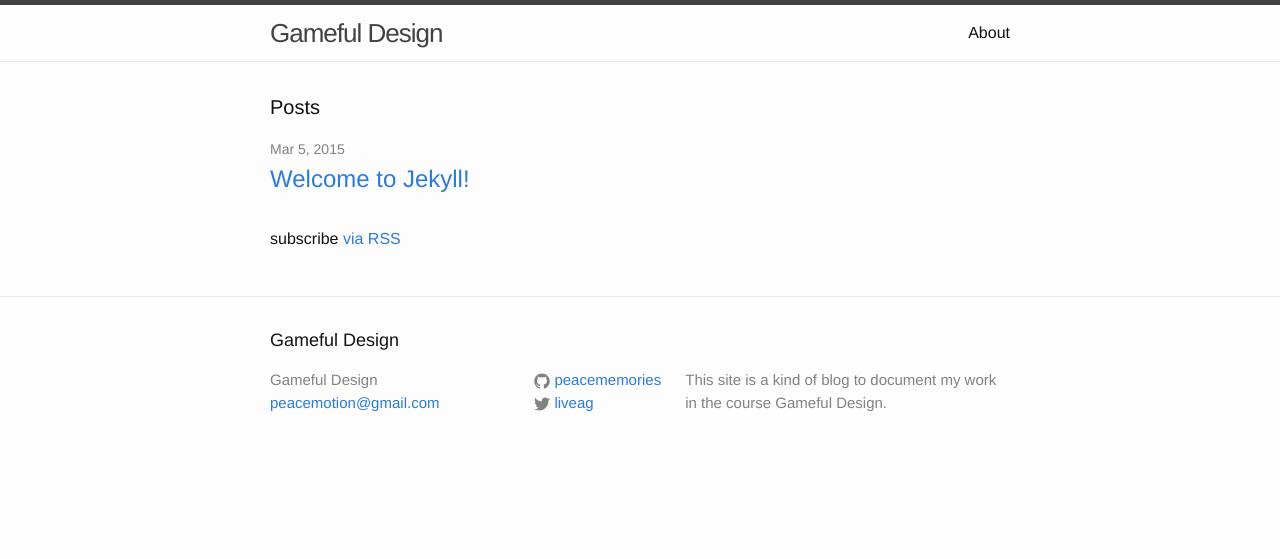
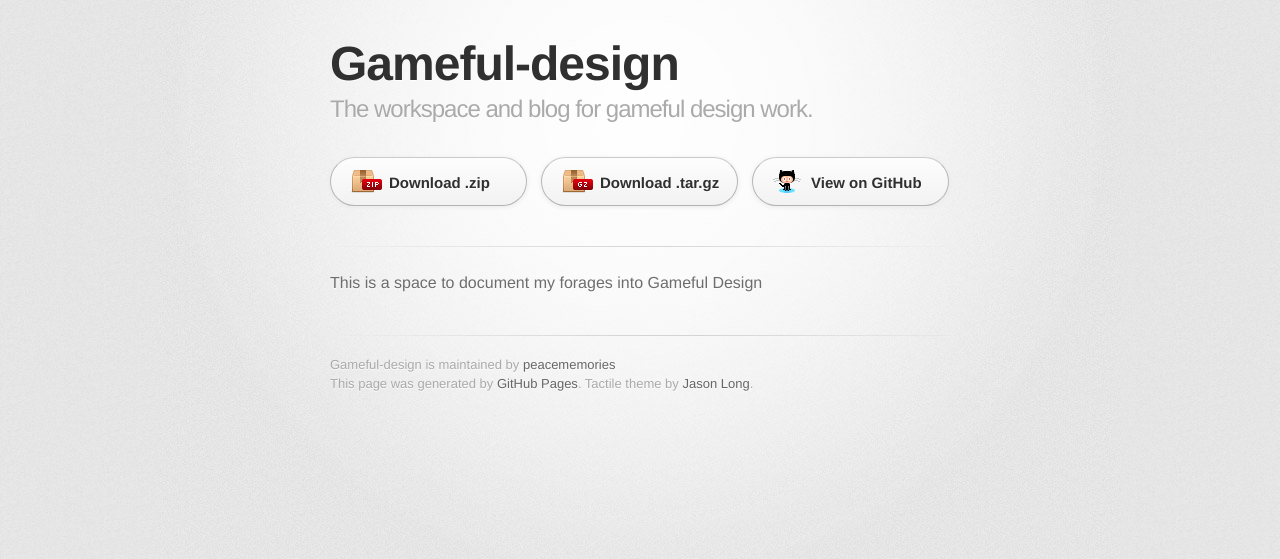
Before and after one commit to peacememories/gameful-design, a Jekyll site: the page index.html, which Jekyll copies as it is, in a window 1280 px wide. Shown: the top 559 px of the page. Built offline with Jekyll 4.4.1, drawn with Linux system fonts in a browser that asks for light colours; some web fonts are replaced.

Commit message:
Create gh-pages branch via GitHub

```diff
--- a/index.html
+++ b/index.html
@@ -1,23 +1,46 @@
----
-layout: default
----
+<!DOCTYPE html>
+<html>
+  <head>
+    <meta charset='utf-8'>
+    <meta http-equiv="X-UA-Compatible" content="chrome=1">
+    <link href='https://fonts.googleapis.com/css?family=Chivo:900' rel='stylesheet' type='text/css'>
+    <link rel="stylesheet" type="text/css" href="stylesheets/stylesheet.css" media="screen">
+    <link rel="stylesheet" type="text/css" href="stylesheets/pygment_trac.css" media="screen">
+    <link rel="stylesheet" type="text/css" href="stylesheets/print.css" media="print">
+    <!--[if lt IE 9]>
+    <script src="//html5shiv.googlecode.com/svn/trunk/html5.js"></script>
+    <![endif]-->
+    <title>Gameful-design by peacememories</title>
+  </head>
 
-<div class="home">
+  <body>
+    <div id="container">
+      <div class="inner">
 
-  <h1 class="page-heading">Posts</h1>
+        <header>
+          <h1>Gameful-design</h1>
+          <h2>The workspace and blog for gameful design work.</h2>
+        </header>
 
-  <ul class="post-list">
-    {% for post in site.posts %}
-      <li>
-        <span class="post-meta">{{ post.date | date: "%b %-d, %Y" }}</span>
+        <section id="downloads" class="clearfix">
+          <a href="https://github.com/peacememories/gameful-design/zipball/master" id="download-zip" class="button"><span>Download .zip</span></a>
+          <a href="https://github.com/peacememories/gameful-design/tarball/master" id="download-tar-gz" class="button"><span>Download .tar.gz</span></a>
+          <a href="https://github.com/peacememories/gameful-design" id="view-on-github" class="button"><span>View on GitHub</span></a>
+        </section>
 
-        <h2>
-          <a class="post-link" href="{{ post.url | prepend: site.baseurl }}">{{ post.title }}</a>
-        </h2>
-      </li>
-    {% endfor %}
-  </ul>
+        <hr>
 
-  <p class="rss-subscribe">subscribe <a href="{{ "/feed.xml" | prepend: site.baseurl }}">via RSS</a></p>
+        <section id="main_content">
+          <p>This is a space to document my forages into Gameful Design</p>
+        </section>
 
-</div>
+        <footer>
+          Gameful-design is maintained by <a href="https://github.com/peacememories">peacememories</a><br>
+          This page was generated by <a href="http://pages.github.com">GitHub Pages</a>. Tactile theme by <a href="https://twitter.com/jasonlong">Jason Long</a>.
+        </footer>
+
+
+      </div>
+    </div>
+  </body>
+</html>
--- /dev/null
+++ b/javascripts/main.js
@@ -0,0 +1 @@
+console.log('This would be the main JS file.');
--- /dev/null
+++ b/params.json
@@ -0,0 +1 @@
+{"name":"Gameful-design","tagline":"The workspace and blog for gameful design work.","body":"This is a space to document my forages into Gameful Design","google":"","note":"Don't delete this file! It's used internally to help with page regeneration."}
--- /dev/null
+++ b/stylesheets/print.css
@@ -0,0 +1,228 @@
+html, body, div, span, applet, object, iframe,
+h1, h2, h3, h4, h5, h6, p, blockquote, pre,
+a, abbr, acronym, address, big, cite, code,
+del, dfn, em, img, ins, kbd, q, s, samp,
+small, strike, strong, sub, sup, tt, var,
+b, u, i, center,
+dl, dt, dd, ol, ul, li,
+fieldset, form, label, legend,
+table, caption, tbody, tfoot, thead, tr, th, td,
+article, aside, canvas, details, embed,
+figure, figcaption, footer, header, hgroup,
+menu, nav, output, ruby, section, summary,
+time, mark, audio, video {
+  padding: 0;
+  margin: 0;
+  font: inherit;
+  font-size: 100%;
+  vertical-align: baseline;
+  border: 0;
+}
+/* HTML5 display-role reset for older browsers */
+article, aside, details, figcaption, figure,
+footer, header, hgroup, menu, nav, section {
+  display: block;
+}
+body {
+  line-height: 1;
+}
+ol, ul {
+  list-style: none;
+}
+blockquote, q {
+  quotes: none;
+}
+blockquote:before, blockquote:after,
+q:before, q:after {
+  content: '';
+  content: none;
+}
+table {
+  border-spacing: 0;
+  border-collapse: collapse;
+}
+body {
+  font-family: 'Helvetica Neue', Helvetica, Arial, serif;
+  font-size: 13px;
+  line-height: 1.5;
+  color: #000;
+}
+
+a {
+  font-weight: bold;
+  color: #d5000d;
+}
+
+header {
+  padding-top: 35px;
+  padding-bottom: 10px;
+}
+
+header h1 {
+  font-size: 48px;
+  font-weight: bold;
+  line-height: 1.2;
+  color: #303030;
+  letter-spacing: -1px;
+}
+
+header h2 {
+  font-size: 24px;
+  font-weight: normal;
+  line-height: 1.3;
+  color: #aaa;
+  letter-spacing: -1px;
+}
+#downloads {
+  display: none;
+}
+#main_content {
+  padding-top: 20px;
+}
+
+code, pre {
+  margin-bottom: 30px;
+  font-family: Monaco, "Bitstream Vera Sans Mono", "Lucida Console", Terminal;
+  font-size: 12px;
+  color: #222;
+}
+
+code {
+  padding: 0 3px;
+}
+
+pre {
+  padding: 20px;
+  overflow: auto;
+  border: solid 1px #ddd;
+}
+pre code {
+  padding: 0;
+}
+
+ul, ol, dl {
+  margin-bottom: 20px;
+}
+
+
+/* COMMON STYLES */
+
+table {
+  width: 100%;
+  border: 1px solid #ebebeb;
+}
+
+th {
+  font-weight: 500;
+}
+
+td {
+  font-weight: 300;
+  text-align: center;
+  border: 1px solid #ebebeb;
+}
+
+form {
+  padding: 20px;
+  background: #f2f2f2;
+
+}
+
+
+/* GENERAL ELEMENT TYPE STYLES */
+
+h1 {
+  font-size: 2.8em;
+}
+
+h2 {
+  margin-bottom: 8px;
+  font-size: 22px;
+  font-weight: bold;
+  color: #303030;
+}
+
+h3 {
+  margin-bottom: 8px;
+  font-size: 18px;
+  font-weight: bold;
+  color: #d5000d;
+}
+
+h4 {
+  font-size: 16px;
+  font-weight: bold;
+  color: #303030;
+}
+
+h5 {
+  font-size: 1em;
+  color: #303030;
+}
+
+h6 {
+  font-size: .8em;
+  color: #303030;
+}
+
+p {
+  margin-bottom: 20px;
+  font-weight: 300;
+}
+
+a {
+  text-decoration: none;
+}
+
+p a {
+  font-weight: 400;
+}
+
+blockquote {
+  padding: 0 0 0 30px;
+  margin-bottom: 20px;
+  font-size: 1.6em;
+  border-left: 10px solid #e9e9e9;
+}
+
+ul li {
+  list-style-position: inside;
+  list-style: disc;
+  padding-left: 20px;
+}
+
+ol li {
+  list-style-position: inside;
+  list-style: decimal;
+  padding-left: 3px;
+}
+
+dl dd {
+  font-style: italic;
+  font-weight: 100;
+}
+
+footer {
+  padding-top: 20px;
+  padding-bottom: 30px;
+  margin-top: 40px;
+  font-size: 13px;
+  color: #aaa;
+}
+
+footer a {
+  color: #666;
+}
+
+/* MISC */
+.clearfix:after {
+  display: block;
+  height: 0;
+  clear: both;
+  visibility: hidden;
+  content: '.';
+}
+
+.clearfix {display: inline-block;}
+* html .clearfix {height: 1%;}
+.clearfix {display: block;}
--- /dev/null
+++ b/stylesheets/pygment_trac.css
@@ -0,0 +1,69 @@
+.highlight  { background: #ffffff; }
+.highlight .c { color: #999988; font-style: italic } /* Comment */
+.highlight .err { color: #a61717; background-color: #e3d2d2 } /* Error */
+.highlight .k { font-weight: bold } /* Keyword */
+.highlight .o { font-weight: bold } /* Operator */
+.highlight .cm { color: #999988; font-style: italic } /* Comment.Multiline */
+.highlight .cp { color: #999999; font-weight: bold } /* Comment.Preproc */
+.highlight .c1 { color: #999988; font-style: italic } /* Comment.Single */
+.highlight .cs { color: #999999; font-weight: bold; font-style: italic } /* Comment.Special */
+.highlight .gd { color: #000000; background-color: #ffdddd } /* Generic.Deleted */
+.highlight .gd .x { color: #000000; background-color: #ffaaaa } /* Generic.Deleted.Specific */
+.highlight .ge { font-style: italic } /* Generic.Emph */
+.highlight .gr { color: #aa0000 } /* Generic.Error */
+.highlight .gh { color: #999999 } /* Generic.Heading */
+.highlight .gi { color: #000000; background-color: #ddffdd } /* Generic.Inserted */
+.highlight .gi .x { color: #000000; background-color: #aaffaa } /* Generic.Inserted.Specific */
+.highlight .go { color: #888888 } /* Generic.Output */
+.highlight .gp { color: #555555 } /* Generic.Prompt */
+.highlight .gs { font-weight: bold } /* Generic.Strong */
+.highlight .gu { color: #800080; font-weight: bold; } /* Generic.Subheading */
+.highlight .gt { color: #aa0000 } /* Generic.Traceback */
+.highlight .kc { font-weight: bold } /* Keyword.Constant */
+.highlight .kd { font-weight: bold } /* Keyword.Declaration */
+.highlight .kn { font-weight: bold } /* Keyword.Namespace */
+.highlight .kp { font-weight: bold } /* Keyword.Pseudo */
+.highlight .kr { font-weight: bold } /* Keyword.Reserved */
+.highlight .kt { color: #445588; font-weight: bold } /* Keyword.Type */
+.highlight .m { color: #009999 } /* Literal.Number */
+.highlight .s { color: #d14 } /* Literal.String */
+.highlight .na { color: #008080 } /* Name.Attribute */
+.highlight .nb { color: #0086B3 } /* Name.Builtin */
+.highlight .nc { color: #445588; font-weight: bold } /* Name.Class */
+.highlight .no { color: #008080 } /* Name.Constant */
+.highlight .ni { color: #800080 } /* Name.Entity */
+.highlight .ne { color: #990000; font-weight: bold } /* Name.Exception */
+.highlight .nf { color: #990000; font-weight: bold } /* Name.Function */
+.highlight .nn { color: #555555 } /* Name.Namespace */
+.highlight .nt { color: #000080 } /* Name.Tag */
+.highlight .nv { color: #008080 } /* Name.Variable */
+.highlight .ow { font-weight: bold } /* Operator.Word */
+.highlight .w { color: #bbbbbb } /* Text.Whitespace */
+.highlight .mf { color: #009999 } /* Literal.Number.Float */
+.highlight .mh { color: #009999 } /* Literal.Number.Hex */
+.highlight .mi { color: #009999 } /* Literal.Number.Integer */
+.highlight .mo { color: #009999 } /* Literal.Number.Oct */
+.highlight .sb { color: #d14 } /* Literal.String.Backtick */
+.highlight .sc { color: #d14 } /* Literal.String.Char */
+.highlight .sd { color: #d14 } /* Literal.String.Doc */
+.highlight .s2 { color: #d14 } /* Literal.String.Double */
+.highlight .se { color: #d14 } /* Literal.String.Escape */
+.highlight .sh { color: #d14 } /* Literal.String.Heredoc */
+.highlight .si { color: #d14 } /* Literal.String.Interpol */
+.highlight .sx { color: #d14 } /* Literal.String.Other */
+.highlight .sr { color: #009926 } /* Literal.String.Regex */
+.highlight .s1 { color: #d14 } /* Literal.String.Single */
+.highlight .ss { color: #990073 } /* Literal.String.Symbol */
+.highlight .bp { color: #999999 } /* Name.Builtin.Pseudo */
+.highlight .vc { color: #008080 } /* Name.Variable.Class */
+.highlight .vg { color: #008080 } /* Name.Variable.Global */
+.highlight .vi { color: #008080 } /* Name.Variable.Instance */
+.highlight .il { color: #009999 } /* Literal.Number.Integer.Long */
+
+.type-csharp .highlight .k { color: #0000FF }
+.type-csharp .highlight .kt { color: #0000FF }
+.type-csharp .highlight .nf { color: #000000; font-weight: normal }
+.type-csharp .highlight .nc { color: #2B91AF }
+.type-csharp .highlight .nn { color: #000000 }
+.type-csharp .highlight .s { color: #A31515 }
+.type-csharp .highlight .sc { color: #A31515 }
--- /dev/null
+++ b/stylesheets/stylesheet.css
@@ -0,0 +1,373 @@
+/* http://meyerweb.com/eric/tools/css/reset/
+   v2.0 | 20110126
+   License: none (public domain)
+*/
+html, body, div, span, applet, object, iframe,
+h1, h2, h3, h4, h5, h6, p, blockquote, pre,
+a, abbr, acronym, address, big, cite, code,
+del, dfn, em, img, ins, kbd, q, s, samp,
+small, strike, strong, sub, sup, tt, var,
+b, u, i, center,
+dl, dt, dd, ol, ul, li,
+fieldset, form, label, legend,
+table, caption, tbody, tfoot, thead, tr, th, td,
+article, aside, canvas, details, embed,
+figure, figcaption, footer, header, hgroup,
+menu, nav, output, ruby, section, summary,
+time, mark, audio, video {
+	padding: 0;
+	margin: 0;
+	font: inherit;
+	font-size: 100%;
+	vertical-align: baseline;
+	border: 0;
+}
+/* HTML5 display-role reset for older browsers */
+article, aside, details, figcaption, figure,
+footer, header, hgroup, menu, nav, section {
+	display: block;
+}
+body {
+	line-height: 1;
+}
+ol, ul {
+	list-style: none;
+}
+blockquote, q {
+	quotes: none;
+}
+blockquote:before, blockquote:after,
+q:before, q:after {
+	content: '';
+	content: none;
+}
+table {
+	border-spacing: 0;
+	border-collapse: collapse;
+}
+
+/* LAYOUT STYLES */
+body {
+  font-family: 'Helvetica Neue', Helvetica, Arial, serif;
+  font-size: 1em;
+  line-height: 1.5;
+  color: #6d6d6d;
+  text-shadow: 0 1px 0 rgba(255, 255, 255, 0.8);
+  background: #e7e7e7 url(../images/body-bg.png) 0 0 repeat;
+}
+
+a {
+  color: #d5000d;
+}
+a:hover {
+  color: #c5000c;
+}
+
+header {
+  padding-top: 35px;
+  padding-bottom: 25px;
+}
+
+header h1 {
+  font-family: 'Chivo', 'Helvetica Neue', Helvetica, Arial, serif;
+  font-size: 48px; font-weight: 900;
+  line-height: 1.2;
+  color: #303030;
+  letter-spacing: -1px;
+}
+
+header h2 {
+  font-size: 24px;
+  font-weight: normal;
+  line-height: 1.3;
+  color: #aaa;
+  letter-spacing: -1px;
+}
+
+#container {
+  min-height: 595px;
+  background: transparent url(../images/highlight-bg.jpg) 50% 0 no-repeat;
+}
+
+.inner {
+  width: 620px;
+  margin: 0 auto;
+}
+
+#container .inner img {
+  max-width: 100%;
+}
+
+#downloads {
+  margin-bottom: 40px;
+}
+
+a.button {
+  display: block;
+  float: left;
+  width: 179px;
+  padding: 12px 8px 12px 8px;
+  margin-right: 14px;
+  font-size: 15px;
+  font-weight: bold;
+  line-height: 25px;
+  color: #303030;
+  background: #fdfdfd; /* Old browsers */
+  background: -moz-linear-gradient(top,  #fdfdfd 0%, #f2f2f2 100%); /* FF3.6+ */
+  background: -webkit-gradient(linear, left top, left bottom, color-stop(0%,#fdfdfd), color-stop(100%,#f2f2f2)); /* Chrome,Safari4+ */
+  background: -webkit-linear-gradient(top,  #fdfdfd 0%,#f2f2f2 100%); /* Chrome10+,Safari5.1+ */
+  background: -o-linear-gradient(top,  #fdfdfd 0%,#f2f2f2 100%); /* Opera 11.10+ */
+  background: -ms-linear-gradient(top,  #fdfdfd 0%,#f2f2f2 100%); /* IE10+ */
+  background: linear-gradient(top,  #fdfdfd 0%,#f2f2f2 100%); /* W3C */
+  filter: progid:DXImageTransform.Microsoft.gradient( startColorstr='#fdfdfd', endColorstr='#f2f2f2',GradientType=0 ); /* IE6-9 */
+  border-top: solid 1px #cbcbcb;
+  border-right: solid 1px #b7b7b7;
+  border-bottom: solid 1px #b3b3b3;
+  border-left: solid 1px #b7b7b7;
+  border-radius: 30px;
+  -webkit-box-shadow: 10px 10px 5px #888;
+  -moz-box-shadow: 10px 10px 5px #888;
+  box-shadow: 0px 1px 5px #e8e8e8;
+  -moz-border-radius: 30px;
+  -webkit-border-radius: 30px;
+}
+a.button:hover {
+  background: #fafafa; /* Old browsers */
+  background: -moz-linear-gradient(top,  #fdfdfd 0%, #f6f6f6 100%); /* FF3.6+ */
+  background: -webkit-gradient(linear, left top, left bottom, color-stop(0%,#fdfdfd), color-stop(100%,#f6f6f6)); /* Chrome,Safari4+ */
+  background: -webkit-linear-gradient(top,  #fdfdfd 0%,#f6f6f6 100%); /* Chrome10+,Safari5.1+ */
+  background: -o-linear-gradient(top,  #fdfdfd 0%,#f6f6f6 100%); /* Opera 11.10+ */
+  background: -ms-linear-gradient(top,  #fdfdfd 0%,#f6f6f6 100%); /* IE10+ */
+  background: linear-gradient(top,  #fdfdfd 0%,#f6f6f6, 100%); /* W3C */
+  filter: progid:DXImageTransform.Microsoft.gradient( startColorstr='#fdfdfd', endColorstr='#f6f6f6',GradientType=0 ); /* IE6-9 */
+  border-top: solid 1px #b7b7b7;
+  border-right: solid 1px #b3b3b3;
+  border-bottom: solid 1px #b3b3b3;
+  border-left: solid 1px #b3b3b3;
+}
+
+a.button span {
+  display: block;
+  height: 23px;
+  padding-left: 50px;
+}
+
+#download-zip span {
+  background: transparent url(../images/zip-icon.png) 12px 50% no-repeat;
+}
+#download-tar-gz span {
+  background: transparent url(../images/tar-gz-icon.png) 12px 50% no-repeat;
+}
+#view-on-github span {
+  background: transparent url(../images/octocat-icon.png) 12px 50% no-repeat;
+}
+#view-on-github {
+  margin-right: 0;
+}
+
+code, pre {
+  margin-bottom: 30px;
+  font-family: Monaco, "Bitstream Vera Sans Mono", "Lucida Console", Terminal;
+  font-size: 14px;
+  color: #222;
+}
+
+code {
+  padding: 0 3px;
+  background-color: #f2f2f2;
+  border: solid 1px #ddd;
+}
+
+pre {
+  padding: 20px;
+  overflow: auto;
+  color: #f2f2f2;
+  text-shadow: none;
+  background: #303030;
+}
+pre code {
+  padding: 0;
+  color: #f2f2f2;
+  background-color: #303030;
+  border: none;
+}
+
+ul, ol, dl {
+  margin-bottom: 20px;
+}
+
+
+/* COMMON STYLES */
+
+hr {
+  height: 1px;
+  padding-bottom: 1em;
+  margin-top: 1em;
+  line-height: 1px;
+  background: transparent url('../images/hr.png') 50% 0 no-repeat;
+  border: none;
+}
+
+strong {
+  font-weight: bold;
+}
+
+em {
+  font-style: italic;
+}
+
+table {
+  width: 100%;
+  border: 1px solid #ebebeb;
+}
+
+th {
+  font-weight: 500;
+}
+
+td {
+  font-weight: 300;
+  text-align: center;
+  border: 1px solid #ebebeb;
+}
+
+form {
+  padding: 20px;
+  background: #f2f2f2;
+
+}
+
+
+/* GENERAL ELEMENT TYPE STYLES */
+
+h1 {
+  font-size: 32px;
+}
+
+h2 {
+  margin-bottom: 8px;
+  font-size: 22px;
+  font-weight: bold;
+  color: #303030;
+}
+
+h3 {
+  margin-bottom: 8px;
+  font-size: 18px;
+  font-weight: bold;
+  color: #d5000d;
+}
+
+h4 {
+  font-size: 16px;
+  font-weight: bold;
+  color: #303030;
+}
+
+h5 {
+  font-size: 1em;
+  color: #303030;
+}
+
+h6 {
+  font-size: .8em;
+  color: #303030;
+}
+
+p {
+  margin-bottom: 20px;
+  font-weight: 300;
+}
+
+a {
+  text-decoration: none;
+}
+
+p a {
+  font-weight: 400;
+}
+
+blockquote {
+  padding: 0 0 0 30px;
+  margin-bottom: 20px;
+  font-size: 1.6em;
+  border-left: 10px solid #e9e9e9;
+}
+
+ul li {
+  list-style-position: inside;
+  list-style: disc;
+  padding-left: 20px;
+}
+
+ol li {
+  list-style-position: inside;
+  list-style: decimal;
+  padding-left: 3px;
+}
+
+dl dt {
+  color: #303030;
+}
+
+footer {
+  padding-top: 20px;
+  padding-bottom: 30px;
+  margin-top: 40px;
+  font-size: 13px;
+  color: #aaa;
+  background: transparent url('../images/hr.png') 0 0 no-repeat;
+}
+
+footer a {
+  color: #666;
+}
+footer a:hover {
+  color: #444;
+}
+
+/* MISC */
+.clearfix:after {
+  display: block;
+  height: 0;
+  clear: both;
+  visibility: hidden;
+  content: '.';
+}
+
+.clearfix {display: inline-block;}
+* html .clearfix {height: 1%;}
+.clearfix {display: block;}
+
+/* #Media Queries
+================================================== */
+
+/* Smaller than standard 960 (devices and browsers) */
+@media only screen and (max-width: 959px) { }
+
+/* Tablet Portrait size to standard 960 (devices and browsers) */
+@media only screen and (min-width: 768px) and (max-width: 959px) { }
+
+/* All Mobile Sizes (devices and browser) */
+@media only screen and (max-width: 767px) {
+  header {
+    padding-top: 10px;
+    padding-bottom: 10px;
+  }
+  #downloads {
+    margin-bottom: 25px;
+  }
+  #download-zip, #download-tar-gz {
+    display: none;
+  }
+  .inner {
+    width: 94%;
+    margin: 0 auto;
+  }
+}
+
+/* Mobile Landscape Size to Tablet Portrait (devices and browsers) */
+@media only screen and (min-width: 480px) and (max-width: 767px) { }
+
+/* Mobile Portrait Size to Mobile Landscape Size (devices and browsers) */
+@media only screen and (max-width: 479px) { }
```
Also changed, not shown: images/body-bg.png (added), images/highlight-bg.jpg (added), images/hr.png (added), images/octocat-icon.png (added), images/tar-gz-icon.png (added), images/zip-icon.png (added).
